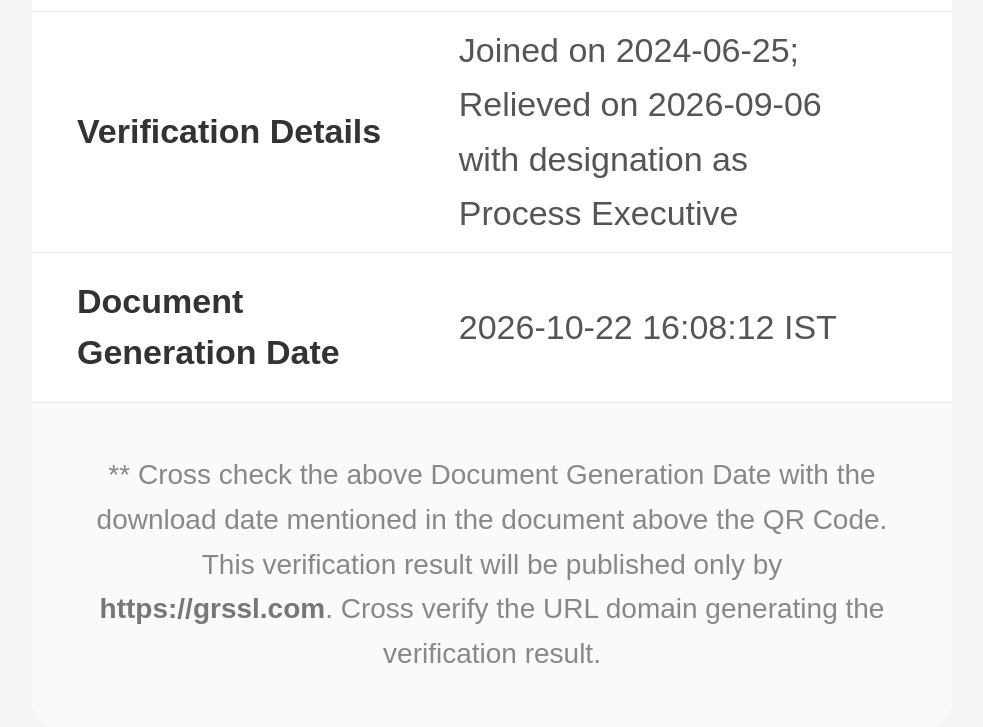
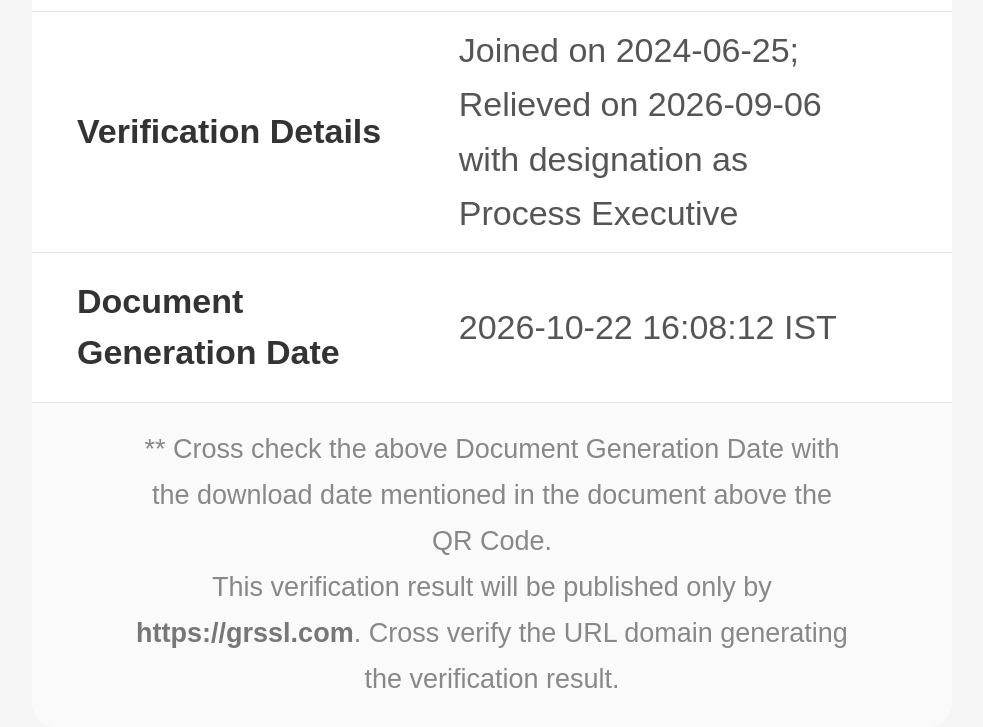
Before and after one commit to ThapalaVenkatalakshmi/Experience-Letter, a plain HTML site: page index.html in a window 1280 px wide. Shown: the part 623-1350 px from the top of the page, without its empty margins (148-1131 px from the left). Drawn offline with Linux system fonts and the light colour scheme.

Commit message:
Update index.html

```diff
--- a/index.html
+++ b/index.html
@@ -8,6 +8,8 @@
 <title>Document Validation Details</title>
 
 <style>
+
+/* COMMON */
 * {
     margin: 0;
     padding: 0;
@@ -40,6 +42,8 @@ body {
 
     display: grid;
     grid-template-rows: 13% 7.3% 55.7% 24%;
+
+    container-type: inline-size;
 }
 
 /* LOGO HEADER */
@@ -115,17 +119,14 @@ body {
 /* FOOTER */
 .footer {
     background: #fafafa;
-
     display: flex;
     justify-content: center;
     align-items: center;
-
     text-align: center;
-    padding: 25px 50px;
-
+    padding: 25px 55px;
     color: #888888;
-    font-size: 28px;
-    line-height: 1.6;
+    font-size: 27px;
+    line-height: 1.7;
     overflow: hidden;
 }
 
@@ -150,7 +151,6 @@ body {
 
         height: auto;
         aspect-ratio: 920 / 1350;
-
         flex-shrink: 0;
         border-radius: 22px;
     }
@@ -186,18 +186,14 @@ body {
     }
 }
 
-/* ENABLE CONTAINER UNITS */
-.page {
-    container-type: inline-size;
-}
-
-/* PRINT */
+/* PRINT SETTINGS */
 @page {
     size: 920px 1350px;
     margin: 0;
 }
 
 @media print {
+
     html, body {
         width: 920px;
         height: 1350px;
@@ -217,6 +213,7 @@ body {
         margin: 0;
     }
 }
+
 </style>
 </head>
 
@@ -237,6 +234,7 @@ body {
     <!-- DOCUMENT DETAILS -->
     <div class="details">
 
+        <!-- AUTHENTICITY -->
         <div class="row">
             <div class="label">
                 Document<br>
@@ -250,6 +248,7 @@ body {
             </div>
         </div>
 
+        <!-- DOCUMENT TYPE -->
         <div class="row">
             <div class="label">
                 Document Type
@@ -260,6 +259,7 @@ body {
             </div>
         </div>
 
+        <!-- DOCUMENT OWNER -->
         <div class="row">
             <div class="label">
                 Document Owner
@@ -270,6 +270,7 @@ body {
             </div>
         </div>
 
+        <!-- VERIFICATION DETAILS -->
         <div class="row">
             <div class="label">
                 Verification Details
@@ -283,6 +284,7 @@ body {
             </div>
         </div>
 
+        <!-- GENERATION DATE -->
         <div class="row">
             <div class="label">
                 Document<br>
@@ -296,18 +298,19 @@ body {
 
     </div>
 
-    <!-- FOOTER -->
+    <!-- FOOTER PARAGRAPH -->
     <div class="footer">
+
         <div>
-            ** Cross check the above Document Generation Date
-            with the download date mentioned in the document
-            above the QR Code.<br>
+            ** Cross check the above Document Generation Date with<br>
+            the download date mentioned in the document above the<br>
+            QR Code.<br>
 
-            This verification result will be published only by
-            <strong>https://grssl.com</strong>.
-            Cross verify the URL domain generating the
-            verification result.
+            This verification result will be published only by<br>
+            <strong>https://grssl.com</strong>. Cross verify the URL domain generating<br>
+            the verification result.
         </div>
+
     </div>
 
 </div>
```
